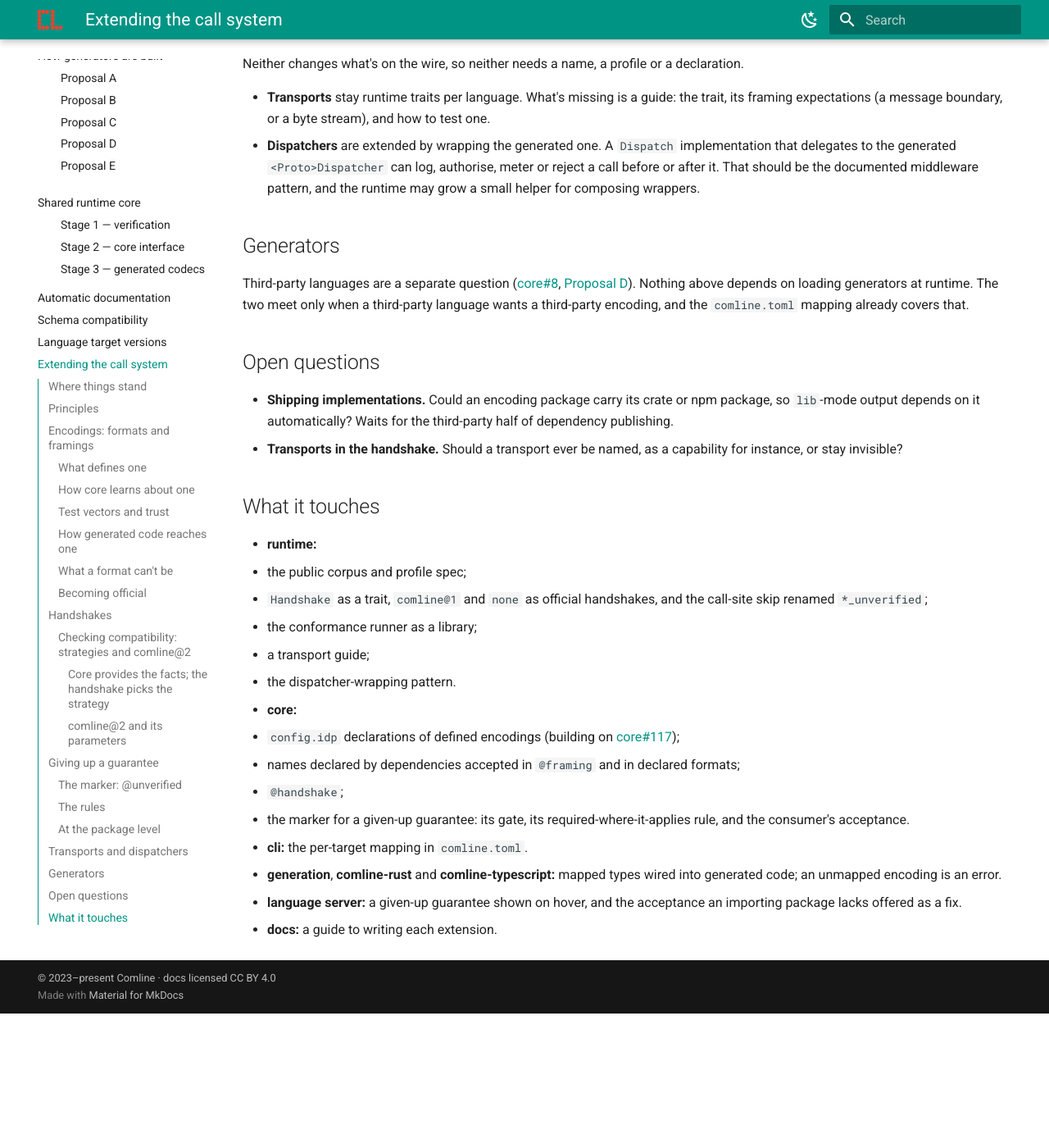
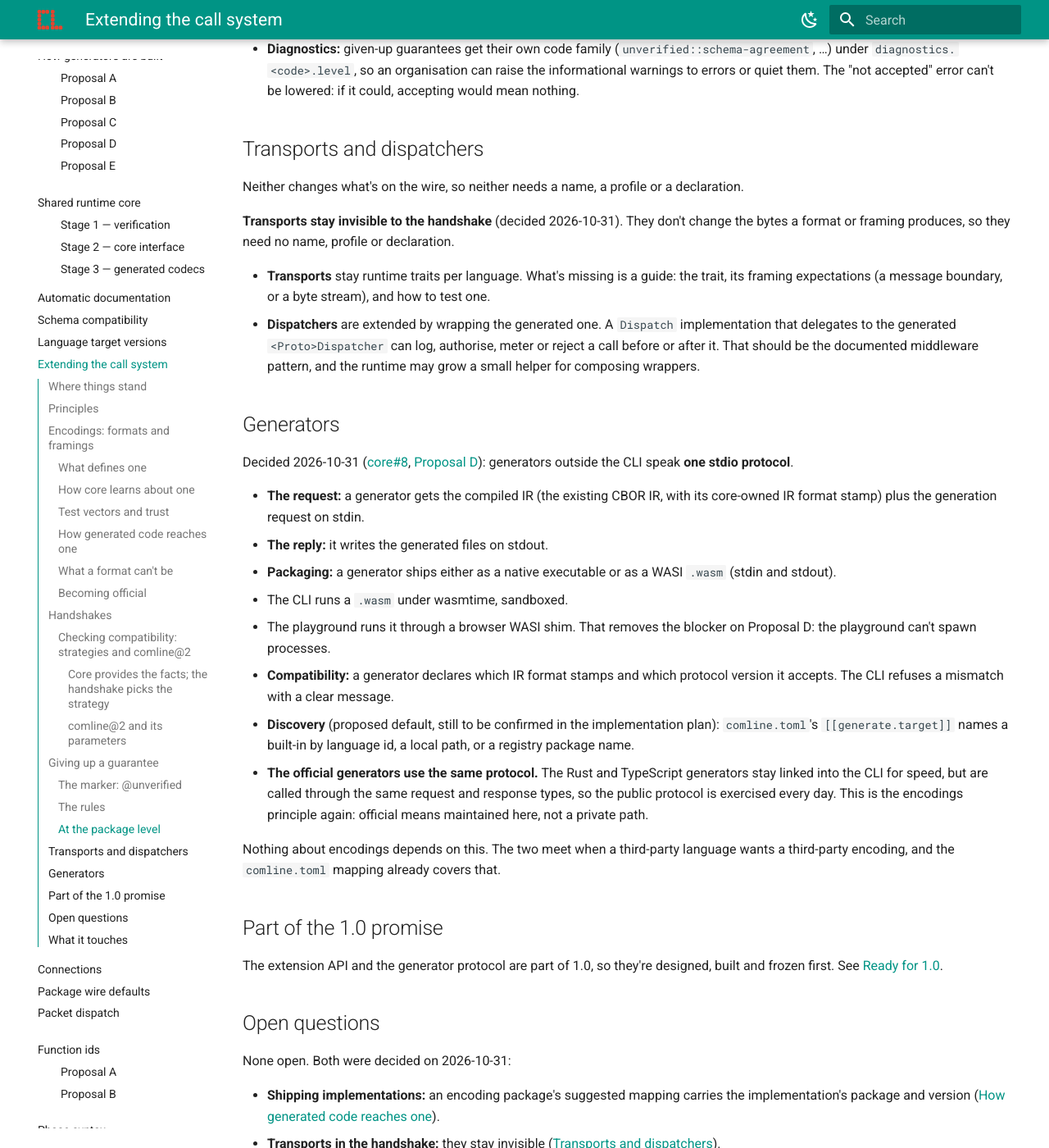
Before and after one commit to ComlineProject/docs, an MkDocs documentation site: the page built from docs/docs/proposals/extensibility.md, in a window 1280 px wide and 1400 px high, scrolled down 9093 px. Shown: the whole window at 82% size. Built offline with MkDocs 1.6.1 and Material for MkDocs 9.7.7, drawn with Linux system fonts in a browser that asks for light colours; the version menu is left out; before the commit the page ends 10329 px from its top, so only the background shows below that; some of the changed text lies outside the part shown.

Commit message:
docs: record the 2026-10-31 extensibility decisions
Generators outside the CLI use one stdio protocol (native or WASI), the
official generators use it too, encoding packages ship their implementation
dependency, and transports stay invisible to the handshake.

```diff
--- a/docs/docs/proposals/extensibility.md
+++ b/docs/docs/proposals/extensibility.md
@@ -5,6 +5,9 @@ Status: **under discussion** · tracked in
 [core#121](https://github.com/ComlineProject/core/issues/121) and
 [runtime#18](https://github.com/ComlineProject/runtime/issues/18)) · nothing
 here is implemented
+
+The open questions were decided on 2026-10-31. The implementation plan comes
+next.
 
 **The question:** how a developer brings their own wire format, framing,
 handshake, transport or dispatcher to Comline, what separates an official
@@ -119,8 +122,12 @@ encodings = { "com.acme.frame@1" = "acme_frame::AcmeFraming" }
 - **The encoding's package can suggest a default mapping** per language (in
   Rust `acme_frame::AcmeFraming`, in TypeScript `@acme/frame`), so a consumer
   writes nothing unless it wants something else (decided 2026-10-20).
-  Shipping the implementation itself, so generated `lib` output depends on it
-  automatically, waits for the third-party half of dependency publishing.
+- **The suggested mapping also names the implementation's package and
+  version** (a crate or an npm package). Decided 2026-10-31:
+  - Generated `lib` output adds that dependency automatically.
+  - A consumer can still override it in `comline.toml`.
+  - It relies on the hosted registry, which ships at 1.0 (see
+    [Ready for 1.0](../conduct/readiness.md)).
 - The generator emits the mapped type where it would emit `JsonRpcFraming`.
 - An encoding that's declared but neither mapped nor suggested for a target is
   a **generation error**, never a fallback.
@@ -418,6 +425,10 @@ Some cases aren't on a protocol:
 Neither changes what's on the wire, so neither needs a name, a profile or a
 declaration.
 
+**Transports stay invisible to the handshake** (decided 2026-10-31). They don't
+change the bytes a format or framing produces, so they need no name, profile or
+declaration.
+
 - **Transports** stay runtime traits per language. What's missing is a guide:
   the trait, its framing expectations (a message boundary, or a byte stream),
   and how to test one.
@@ -429,20 +440,47 @@ declaration.
 
 ## Generators
 
-Third-party languages are a separate question
-([core#8](https://github.com/ComlineProject/core/issues/8),
-[Proposal D](codegen-architecture/target-language-plugins.md)). Nothing above
-depends on loading generators at runtime. The two meet only when a
-third-party language wants a third-party encoding, and the `comline.toml`
-mapping already covers that.
+Decided 2026-10-31 ([core#8](https://github.com/ComlineProject/core/issues/8),
+[Proposal D](codegen-architecture/target-language-plugins.md)): generators
+outside the CLI speak **one stdio protocol**.
+
+- **The request:** a generator gets the compiled IR (the existing CBOR IR, with
+  its core-owned IR format stamp) plus the generation request on stdin.
+- **The reply:** it writes the generated files on stdout.
+- **Packaging:** a generator ships either as a native executable or as a WASI
+  `.wasm` (stdin and stdout).
+  - The CLI runs a `.wasm` under wasmtime, sandboxed.
+  - The playground runs it through a browser WASI shim. That removes the blocker
+    on Proposal D: the playground can't spawn processes.
+- **Compatibility:** a generator declares which IR format stamps and which
+  protocol version it accepts. The CLI refuses a mismatch with a clear message.
+- **Discovery** (proposed default, still to be confirmed in the implementation
+  plan): `comline.toml`'s `[[generate.target]]` names a built-in by language id,
+  a local path, or a registry package name.
+- **The official generators use the same protocol.** The Rust and TypeScript
+  generators stay linked into the CLI for speed, but are called through the same
+  request and response types, so the public protocol is exercised every day.
+  This is the encodings principle again: official means maintained here, not a
+  private path.
+
+Nothing about encodings depends on this. The two meet when a third-party
+language wants a third-party encoding, and the `comline.toml` mapping already
+covers that.
+
+## Part of the 1.0 promise
+
+The extension API and the generator protocol are part of 1.0, so they're
+designed, built and frozen first. See [Ready for 1.0](../conduct/readiness.md).
 
 ## Open questions
 
-- **Shipping implementations.** Could an encoding package carry its crate or npm
-  package, so `lib`-mode output depends on it automatically? Waits for the
-  third-party half of dependency publishing.
-- **Transports in the handshake.** Should a transport ever be named, as a
-  capability for instance, or stay invisible?
+None open. Both were decided on 2026-10-31:
+
+- **Shipping implementations:** an encoding package's suggested mapping carries
+  the implementation's package and version
+  ([How generated code reaches one](#how-generated-code-reaches-one)).
+- **Transports in the handshake:** they stay invisible
+  ([Transports and dispatchers](#transports-and-dispatchers)).
 
 ## What it touches
 
@@ -461,9 +499,14 @@ mapping already covers that.
   - `@handshake`;
   - the marker for a given-up guarantee: its gate, its required-where-it-applies
     rule, and the consumer's acceptance.
-- **cli:** the per-target mapping in `comline.toml`.
+- **cli:**
+  - the per-target mapping in `comline.toml`, including the implementation's
+    package and version;
+  - the generator protocol: running native and `.wasm` generators (wasmtime),
+    and refusing a format-stamp or protocol-version mismatch.
 - **generation**, **comline-rust** and **comline-typescript:** mapped types wired
   into generated code; an unmapped encoding is an error.
 - **language server:** a given-up guarantee shown on hover, and the acceptance
   an importing package lacks offered as a fix.
-- **docs:** a guide to writing each extension.
+- **playground:** a browser WASI shim to run `.wasm` generators.
+- **docs:** a guide to writing each extension, and the generator protocol.
```
Also changed, not shown: docs/docs/proposals/codegen-architecture/index.md (+5 -3 lines), docs/docs/proposals/codegen-architecture/target-language-plugins.md (+35 -3 lines), docs/docs/proposals/index.md (+6 -4 lines).
